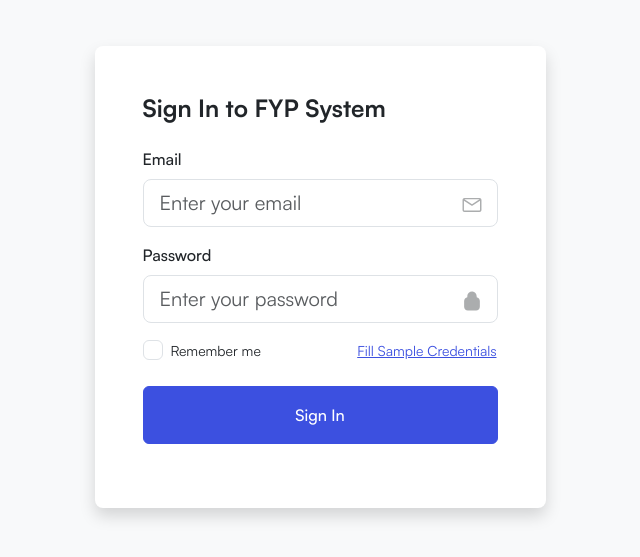
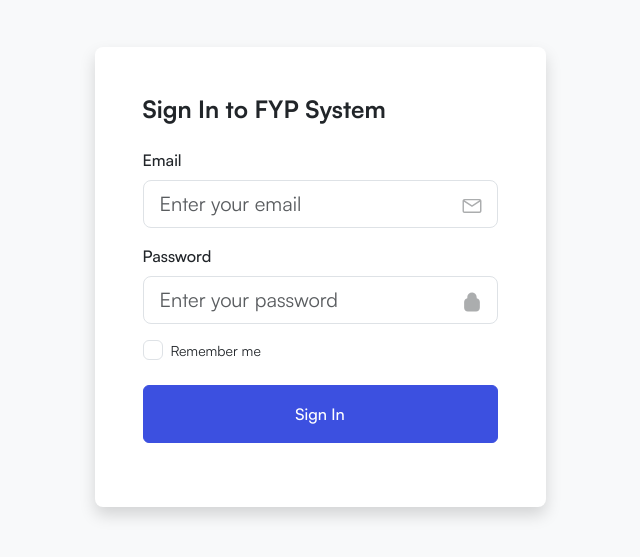
Before and after one commit to muhammadsalman1510/FYP-Management-System, a React (Vite) app in the folder client/: page /login in a window 1280 px wide. Shown: the part 123-680 px from the top of the page, without its empty margins (320-960 px from the left). Built offline with nearby package versions, Linux system fonts and the light colour scheme.

Commit message:
removed sample data

```diff
--- a/client/src/pages/Authentication/SignIn.jsx
+++ b/client/src/pages/Authentication/SignIn.jsx
@@ -6,7 +6,6 @@
 import axios from 'axios';
 
 const SignIn = () => {
-  const [userType, setUserType] = useState('student');
   const [email, setEmail] = useState('');
   const [password, setPassword] = useState('');
   const [rememberMe, setRememberMe] = useState(false);
@@ -48,18 +47,6 @@
     } else {
       alert('Please enter your email and password.');
     }
-  };
-
-  // Sample credentials for testing each role
-  const sampleCredentials = {
-    student: { email: 'student@university.edu', password: 'student123' },
-    supervisor: { email: 'shoaib@university.edu', password: 'supervisor123' },
-    coordinator: { email: 'omer@university.edu', password: 'coordinator123' },
-  };
-
-  const fillSampleCredentials = () => {
-    setEmail(sampleCredentials[userType].email);
-    setPassword(sampleCredentials[userType].password);
   };
 
   return (
@@ -125,7 +112,7 @@
                     </div>
                   </div>
 
-                  {/* Remember Me + Fill Sample Credentials */}
+                  {/* Remember Me */}
                   <div className="d-flex flex-column flex-sm-row align-items-start align-items-sm-center justify-content-between gap-2 mb-4">
 
                     {/* Remember Me checkbox */}
@@ -154,15 +141,6 @@
                       </div>
                       <span className="small">Remember me</span>
                     </label>
-
-                    {/* Fill Sample Credentials button */}
-                    <button
-                      type="button"
-                      onClick={fillSampleCredentials}
-                      className="btn btn-link btn-sm p-0 text-primary text-decoration-underline"
-                    >
-                      Fill Sample Credentials
-                    </button>
                   </div>
 
                   {/* Submit button */}
```
Also changed, not shown: 1 other file (tests, documents, lock files or other folders).
